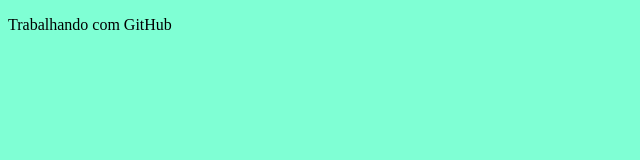
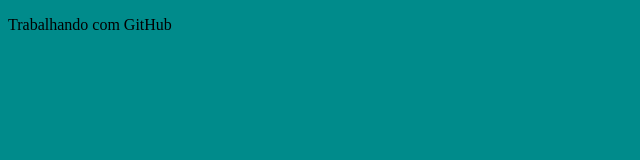
Before and after one commit to lucasvinics/new-site, a plain HTML site: page index.html in a window 1280 px wide. Shown: the whole page, without its empty margins (0-640 px from the left). Drawn offline with Linux system fonts and the light colour scheme.

Commit message:
mudando a cor

```diff
--- a/index.html
+++ b/index.html
@@ -6,7 +6,7 @@
     <title>GitHub</title>
     <style>
         body{
-            background-color: aquamarine;
+            background-color:darkcyan
         }
     </style>
 </head>
```
